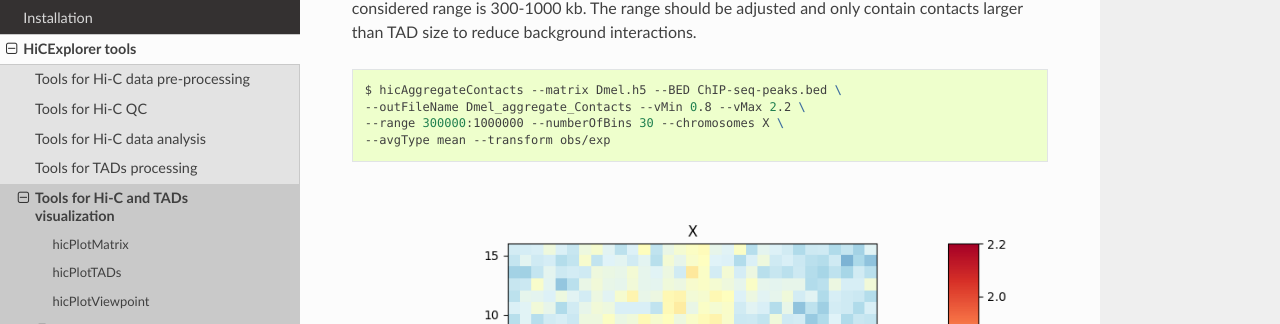
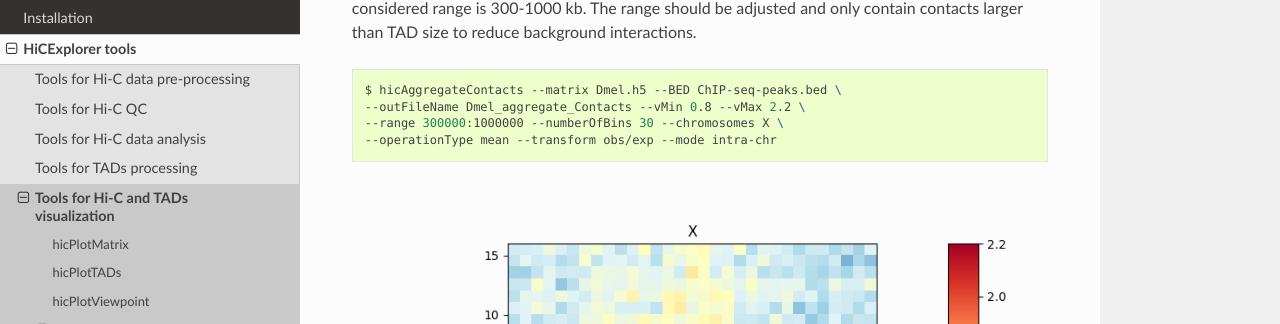
Before and after one commit to deeptools/HiCExplorer, a Sphinx documentation site: the page built from docs/content/tools/hicAggregateContacts.rst, in a window 1280 px wide and 900 px high, scrolled down 617 px. Shown: the part 127-451 px from the top of the window. Built offline with Sphinx 7.4.7 and the Read the Docs theme 2.0.0, drawn with Linux system fonts in a browser that asks for light colours.

Commit message:
Update hicAggregateContacts.rst

```diff
--- a/docs/content/tools/hicAggregateContacts.rst
+++ b/docs/content/tools/hicAggregateContacts.rst
@@ -28,7 +28,7 @@ Below, you can find an example of an aggregate Hi-C matrix obtained from *Drosop
     $ hicAggregateContacts --matrix Dmel.h5 --BED ChIP-seq-peaks.bed \
     --outFileName Dmel_aggregate_Contacts --vMin 0.8 --vMax 2.2 \
     --range 300000:1000000 --numberOfBins 30 --chromosomes X \
-    --avgType mean --transform obs/exp
+    --operationType mean --transform obs/exp --mode intra-chr
 
 .. image:: ../../images/hicAggregateContacts.png
 
```
